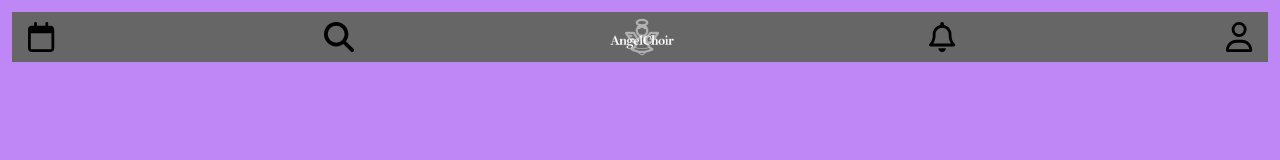
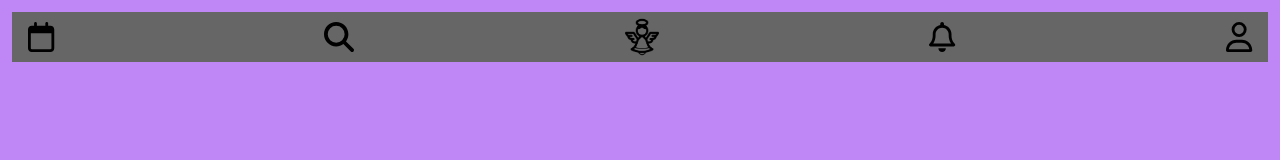
Before and after one commit to GuiltyDogg/angelchoir2, a React (Create React App) app: page / in a window 1280 px wide. Shown: the top 160 px of the page. Built offline with nearby package versions, Linux system fonts and the light colour scheme.

Commit message:
toolbar logo is now black via filter

```diff
--- a/src/design/atoms/logo/styles.js
+++ b/src/design/atoms/logo/styles.js
@@ -9,4 +9,5 @@ export const LogoImage = styled.img`
 export const LogoNav = styled.img`
   display: block;
   height: 40px;
+  filter: brightness(0%);
 `;
--- a/src/design/atoms/navbar/index.js
+++ b/src/design/atoms/navbar/index.js
@@ -15,7 +15,7 @@ function ToolBar({ onClick }) {
       <StyledTools>
         <FontAwesomeIcon icon={faMagnifyingGlass} />
       </StyledTools>
-      <LogoNav src="./images/aclogo.png" alt="AngelChoir Logo" />
+      <LogoNav src="./images/aclogoangle.png" alt="AngelChoir Logo" />
       <StyledTools>
         <FontAwesomeIcon icon={faBell} />
       </StyledTools>
```
Also changed, not shown: public/images/aclogoangle.png (added).
